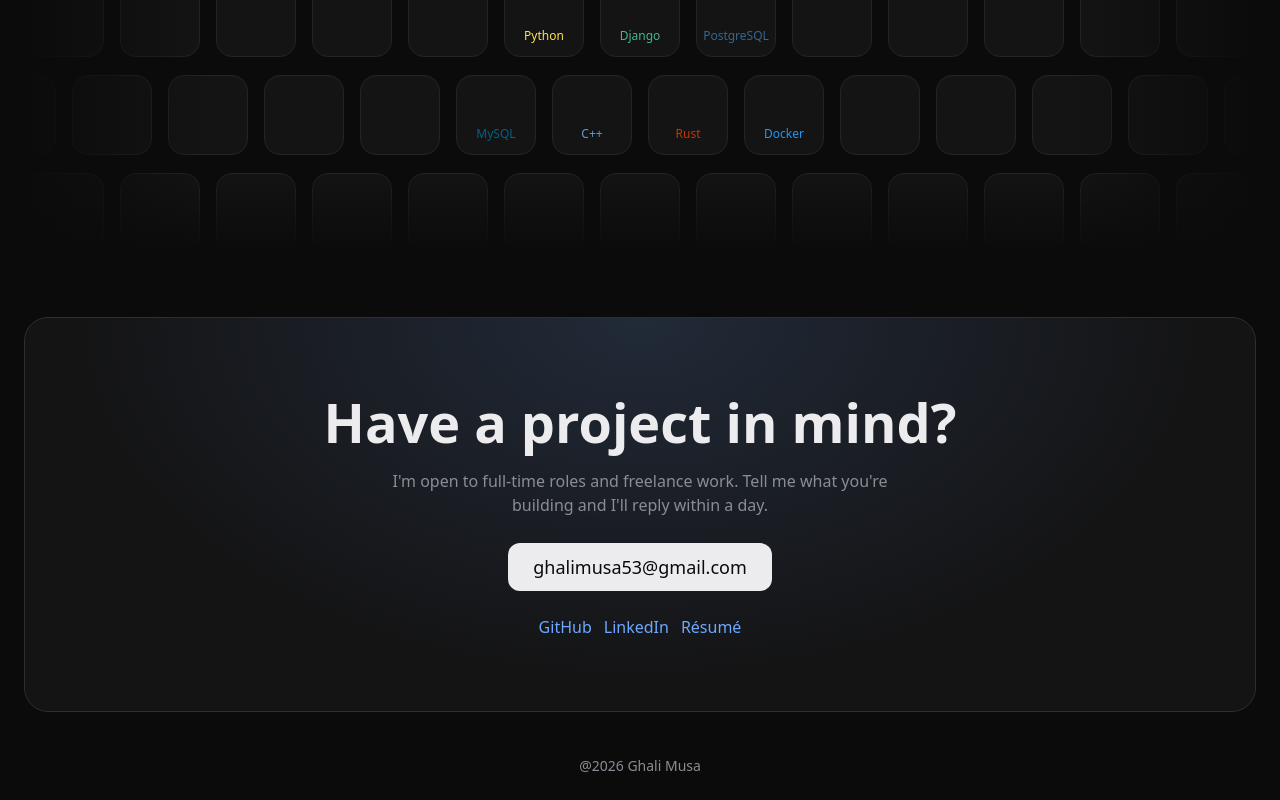
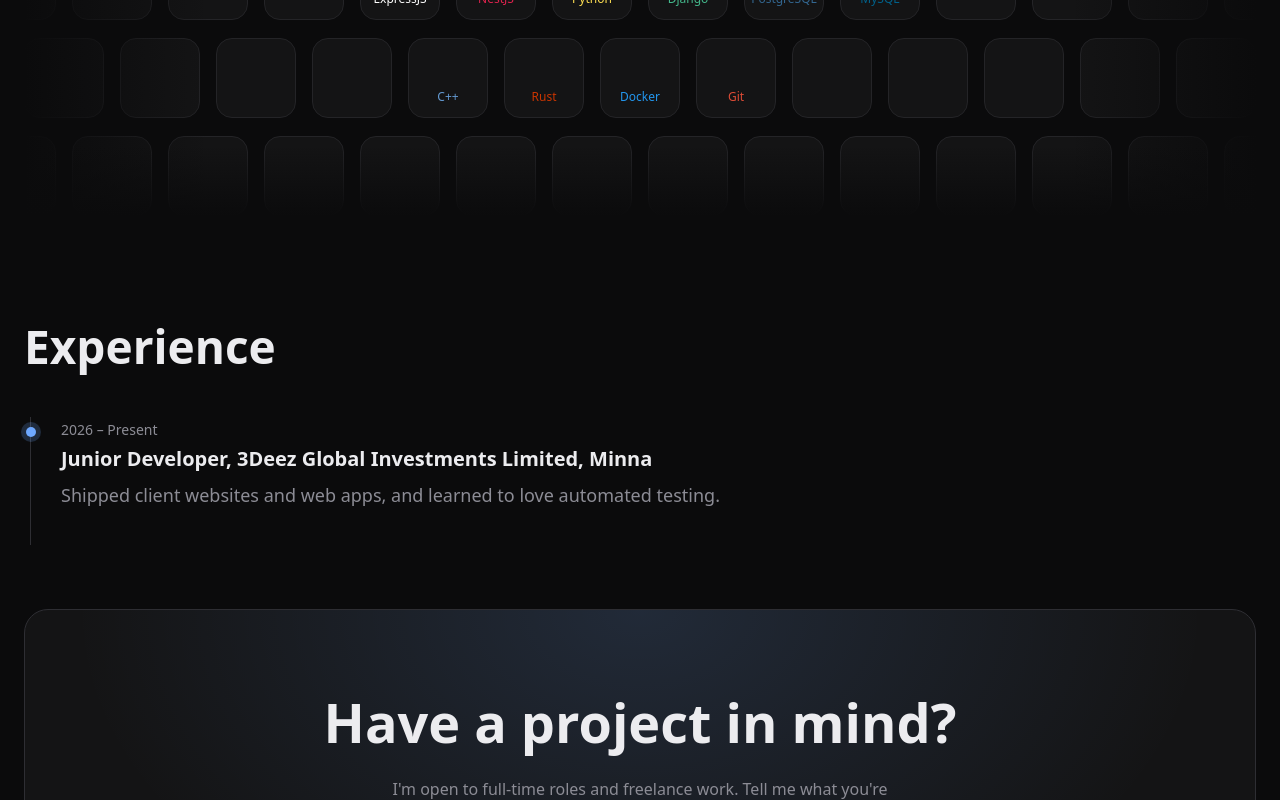
Before and after one commit to JeeRex/personal-portfolio, a React (Vite) app: page / in a window 1280 px wide. Shown: the part 920-1720 px from the top of the page. Built offline with nearby package versions, Linux system fonts and the light colour scheme; some icons are missing.

Commit message:
feat(experience): create experience section

```diff
--- a/src/App.tsx
+++ b/src/App.tsx
@@ -2,6 +2,7 @@ import { Header } from "@/components/Header";
 import { Hero } from "@/components/Hero";
 import { Contact } from "@/components/Contact";
 import { Footer } from "@/components/Footer";
+import { Experience } from "./components/Experience";
 
 const App = () => {
   return (
@@ -9,6 +10,7 @@ const App = () => {
       <Header />
       <main className="w-full px-6">
         <Hero />
+        <Experience />
         <Contact />
       </main>
       <Footer />
--- /dev/null
+++ b/src/components/Experience.tsx
@@ -0,0 +1,27 @@
+import { Dot } from "./ui/Dot";
+
+export const Experience = () => {
+  const experiences = [
+    {
+      time: "2026 – Present",
+      title: "Junior Developer, 3Deez Global Investments Limited, Minna",
+      description: "Shipped client websites and web apps, and learned to love automated testing.",
+    },
+  ] satisfies { time: string; title: string; description: string }[];
+
+  return (
+    <section id="experience" className="pt-24">
+      <h2 className="mb-9 heading-2">Experience</h2>
+      <div className="ml-1.5 border-l border-border-secondary">
+        {experiences.map((experience) => (
+          <article className="relative pl-7.5 pb-9">
+            <Dot className="absolute size-2.5 top-2.5 left-0 -translate-x-1/2 ring-5 ring-accent-info/20 bg-accent-info" />
+            <time className="text-sm text-foreground-muted">{experience.time}</time>
+            <h3 className="mt-1 heading-3">{experience.title}</h3>
+            <p className="mt-2 text-lg text-foreground-muted max-w-170">{experience.description}</p>
+          </article>
+        ))}
+      </div>
+    </section>
+  );
+}
--- a/src/components/Hero.tsx
+++ b/src/components/Hero.tsx
@@ -18,6 +18,7 @@ import {
   CPlusplus,
   Rust,
   DockerIcon,
+  GitIcon,
 } from "@dev.icons/react";
 
 const TechStack = () => {
@@ -36,11 +37,12 @@ const TechStack = () => {
     { name: "C++", Icon: CPlusplus, accent: "#649AD2" },
     { name: "Rust", Icon: Rust, accent: "#ca3500", className: "[&_path]:fill-[#ca3500] stroke-6 stroke-neutral-900" },
     { name: "Docker", Icon: DockerIcon, accent: "#2396ED" },
+    { name: "Git", Icon: GitIcon, accent: "#DE4C36" },
   ] satisfies { name: string; Icon: Icon, accent: string; className?: string }[];
 
   const honeyComb = buildHoneycombGrid({
-    innerGridCols: 4,
-    paddingInline: 5,
+    innerGridCols: 6,
+    paddingInline: 4,
     items: teckStack,
     offset: -1,
   });
@@ -96,7 +98,7 @@ export const Hero = () => (
       <Dot className="size-2 bg-accent-success ring-4 ring-accent-success/20" />
       Available for new projects
     </Badge>
-    <h1 className="mx-auto mt-6 max-w-250 heading-1 text-[clamp(40px,7.6vw,78px)]">
+    <h1 className="mx-auto mt-6 max-w-250 heading-1">
       Full-stack developer building <WordFlipper words={["secure", "fast", "reliable", "modern"]} /> software.
     </h1>
     <p className="mx-auto mt-5 max-w-170 text-[clamp(18px,2.2vw,20px)] text-foreground-muted">
--- a/src/index.css
+++ b/src/index.css
@@ -31,11 +31,15 @@
 }
 
 @utility heading-1 {
-  @apply font-bold text-4xl font-space-grotesk;
+  @apply font-bold text-[clamp(40px,7.6vw,78px)] font-space-grotesk;
 }
 
 @utility heading-2 {
-  @apply font-bold text-3xl font-space-grotesk;
+  @apply font-bold text-[clamp(30px,5vw,46px)] font-space-grotesk;
+}
+
+@utility heading-3 {
+  @apply font-bold text-xl font-space-grotesk;
 }
 
 @utility bg-fade-edge {
```
